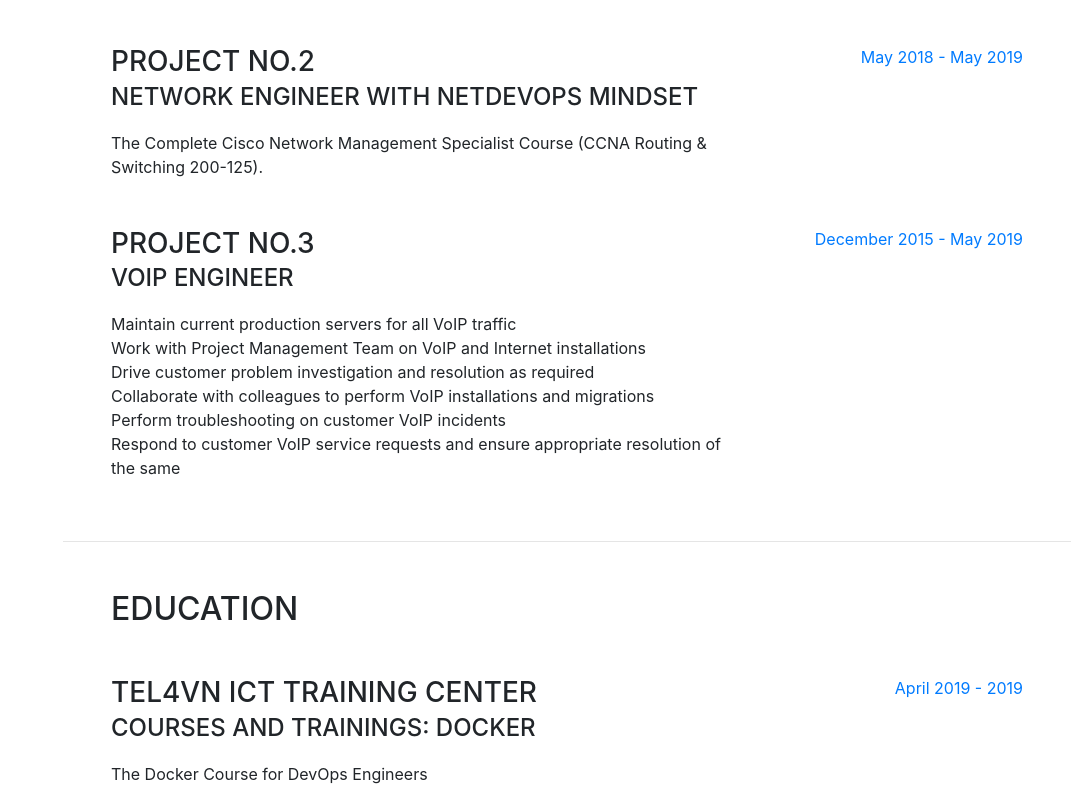
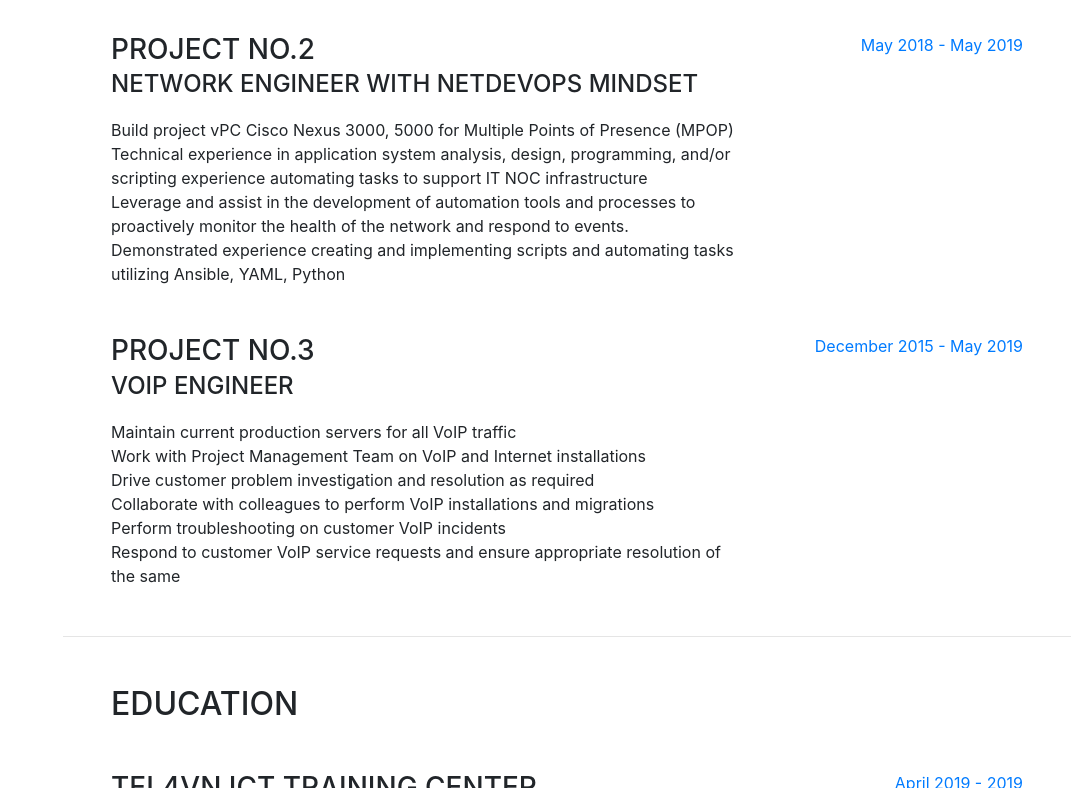
Before and after one commit to phan-van-thuy/nguyenngoctaibp.github.io, a website with bundled scripts: page index.html in a window 1280 px wide. Shown: the part 2695-3483 px from the top of the page, without its empty margins (209-1280 px from the left). Built offline with nearby package versions, Linux system fonts and the light colour scheme; a web font is replaced by a local one.

Commit message:
update networking
update networking

```diff
--- a/index.html
+++ b/index.html
@@ -174,7 +174,11 @@
             <div class="resume-content mr-auto">
               <h3 class="mb-0">Project No.2</h3>
 			  <div class="subheading mb-3">Network Engineer with NetDevOps mindset</div>
-			  <div>The Complete Cisco Network Management Specialist Course (CCNA Routing & Switching 200-125).</div>
+        <div>Build project vPC Cisco Nexus 3000, 5000 for Multiple Points of Presence (MPOP)</div>
+        <div>Technical experience in application system analysis, design, programming, and/or scripting experience automating tasks to support IT NOC infrastructure</div>
+        <div>Leverage and assist in the development of automation tools and processes to proactively monitor the health of the network and respond to events.</div>
+        <div>Demonstrated experience creating and implementing scripts and automating tasks utilizing Ansible, YAML, Python</div>
+
             </div>
             <div class="resume-date text-md-right">
               <span class="text-primary">May 2018 - May 2019</span>
```
